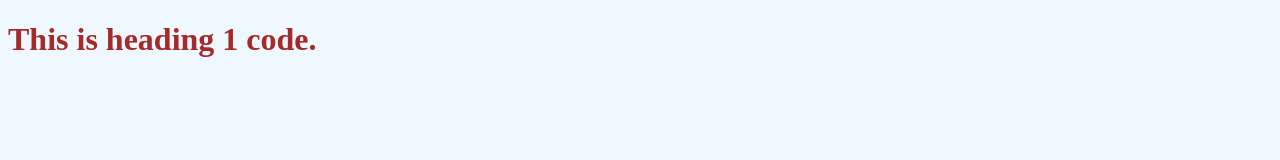
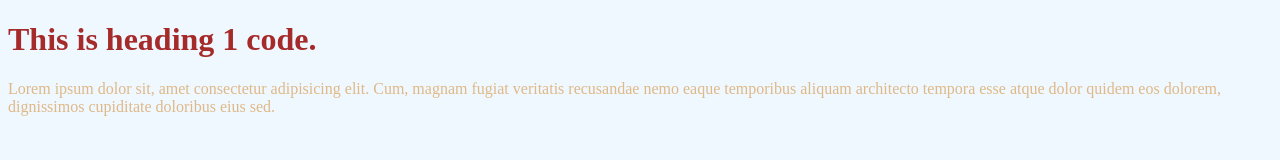
Before and after one commit to KhaingKhaing6921/My-Portfolio, a plain HTML site: page index.html in a window 1280 px wide. Drawn offline with Linux system fonts and the light colour scheme.

Commit message:
add header codes and style

```diff
--- a/index.html
+++ b/index.html
@@ -8,5 +8,6 @@
 </head>
 <body>
     <h1>This is heading 1 code.</h1>
+    <header>Lorem ipsum dolor sit, amet consectetur adipisicing elit. Cum, magnam fugiat veritatis recusandae nemo eaque temporibus aliquam architecto tempora esse atque dolor quidem eos dolorem, dignissimos cupiditate doloribus eius sed.</header>
 </body>
 </html>
--- a/style.css
+++ b/style.css
@@ -5,3 +5,6 @@ body{
 h1{
     color: brown;
 }
+header{
+    color: burlywood;
+}
```
